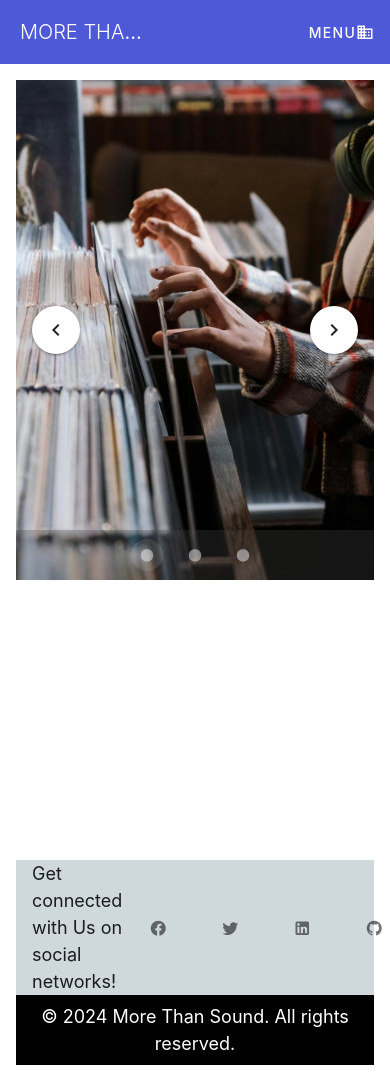
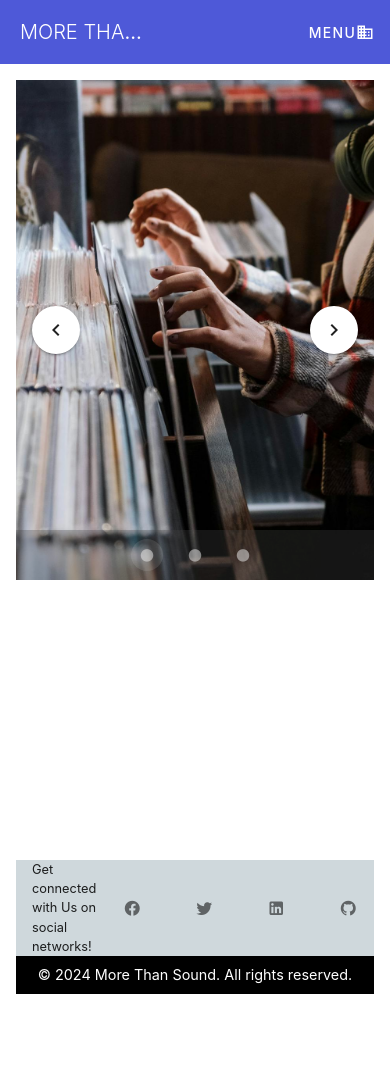
Before and after one commit to leonardo-canteros/VueFinalProject, a Vue app: page / in a window 390 px wide. After the commit the page ends 1002 px from the top, so only its background shows below. Built offline with nearby package versions, Linux system fonts and the light colour scheme.

Commit message:
added media queries for footer

```diff
--- a/src/components/common/FooterComponent.vue
+++ b/src/components/common/FooterComponent.vue
@@ -1,7 +1,6 @@
 <template>
-
   <v-footer class="d-flex flex-column mt-2">
-    <div class="d-flex w-100 align-center px-4" style="background-color: #CFD8DC;">
+    <div class="d-flex w-100 align-center px-4 text-footer">
         Get connected with Us on social networks!
       <v-spacer></v-spacer>
 
@@ -17,7 +16,7 @@
         target="_blank"
       ></v-btn>
     </div>
-    <div class="px-4 py-2 bg-black text-center w-100">
+    <div class="px-4 py-2 bg-black text-center w-100 brand-footer">
       ©  {{ currentYear }} More Than Sound. All rights reserved.
     </div>
   </v-footer>
@@ -46,3 +45,22 @@ const urls = ref([
 const currentYear = computed(() => new Date().getFullYear())
 
 </script>
+
+
+<style scoped>
+
+.text-footer {
+  background-color: #CFD8DC;
+}
+
+@media (max-width: 600px) {
+  .text-footer {
+    font-size: 0.8rem;
+  }
+
+  .brand-footer {
+    font-size: 0.9rem;
+  }
+}
+
+</style>
```
